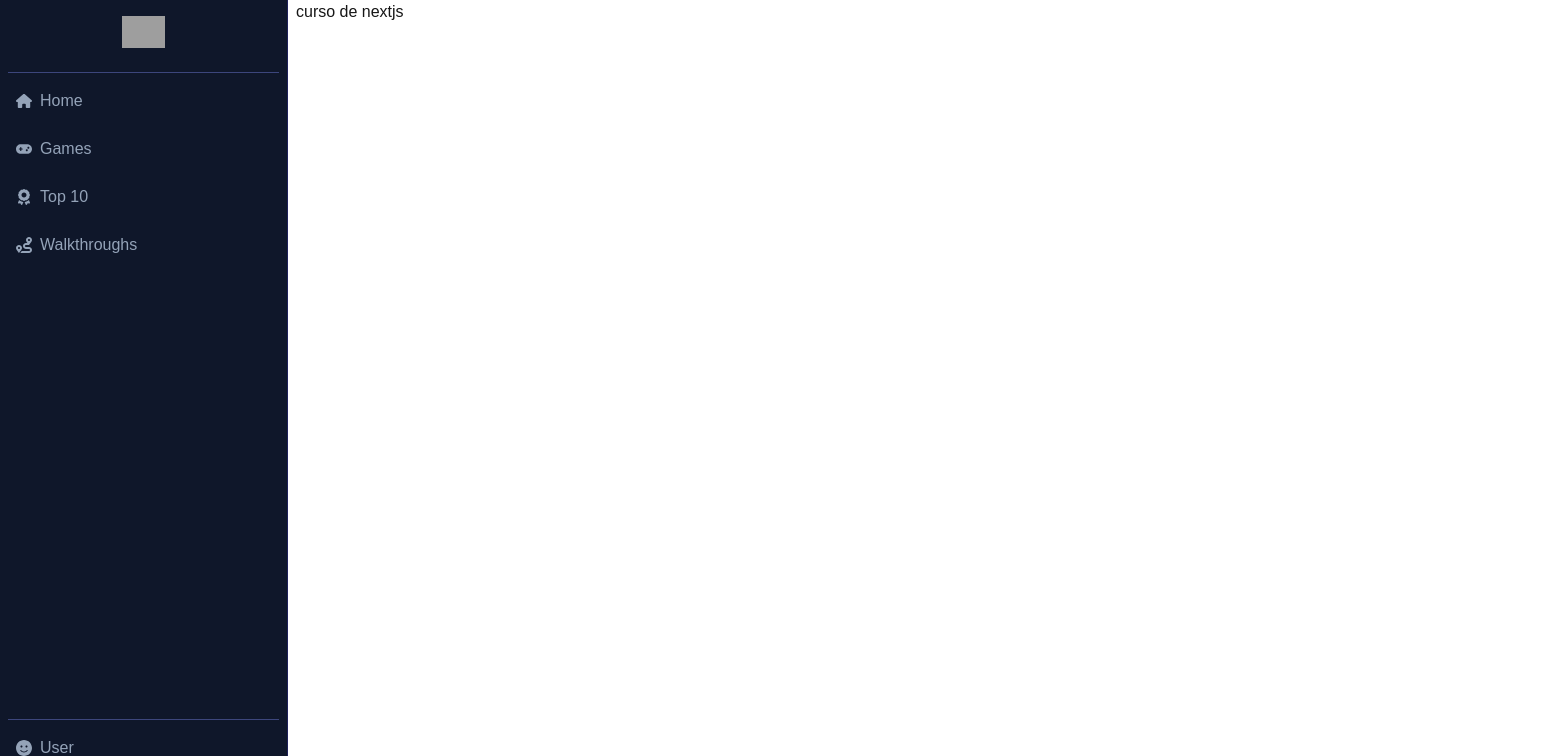
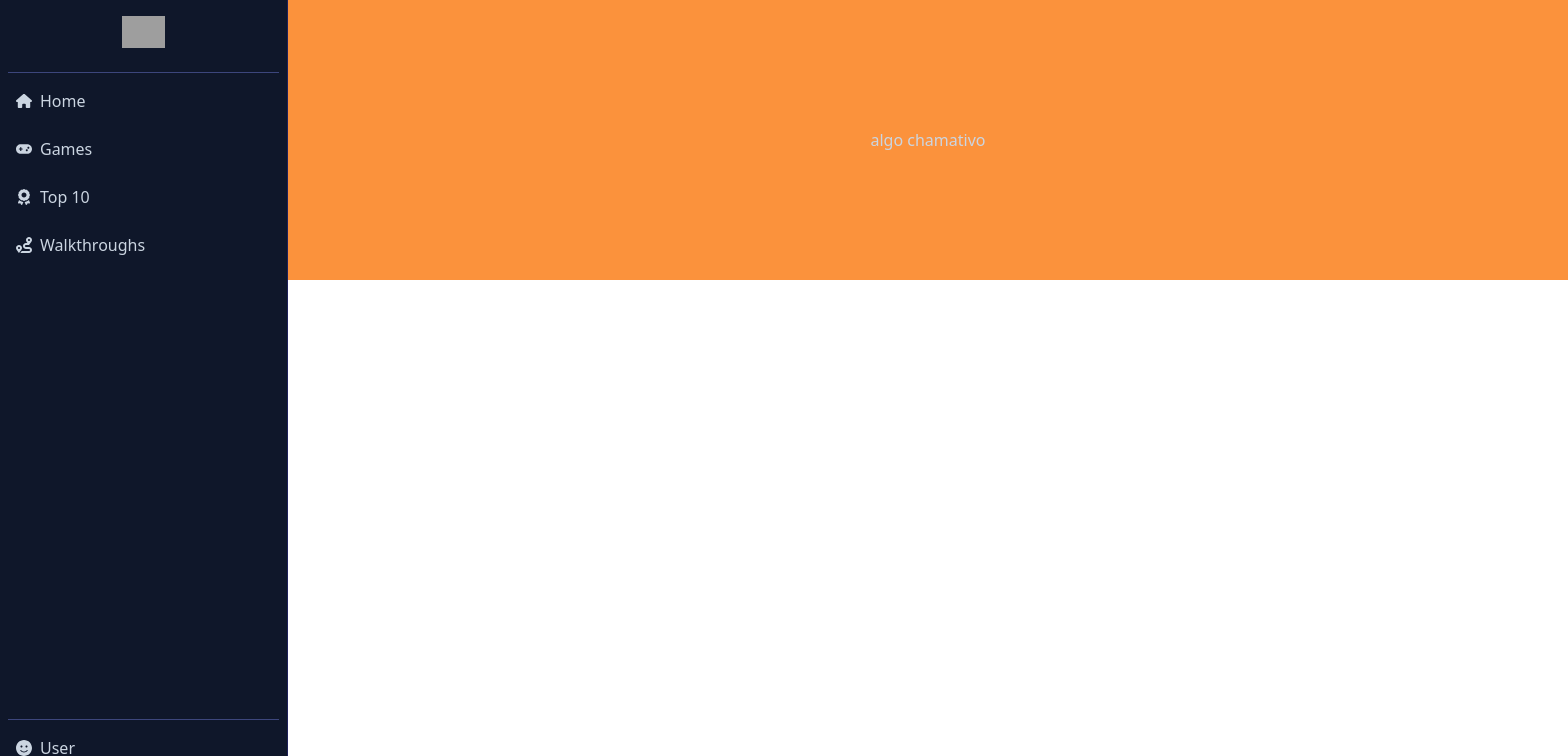
Before and after one commit to Marcelllombm/nextjsGame, a Next.js app: page / in a window 1280 px wide. Shown: the top 756 px of the page, 1568 px wide, since content can reach past the window. Built offline with nearby package versions, Linux system fonts and the light colour scheme; grey boxes are pictures that could not be loaded.

Commit message:
feat: added custom color slate-890

```diff
--- a/next.config.mjs
+++ b/next.config.mjs
@@ -3,7 +3,6 @@ const nextConfig = {
     images: {
         remotePatterns: [
           {
-
             hostname: 'emersonbroga.com',
           },
         ],
--- a/src/app/globals.css
+++ b/src/app/globals.css
@@ -2,26 +2,14 @@
 @tailwind components;
 @tailwind utilities;
 
-:root {
-  --background: #ffffff;
-  --foreground: #171717;
-}
-
-@media (prefers-color-scheme: dark) {
+@layer base {
   :root {
-    --background: #0a0a0a;
-    --foreground: #ededed;
+    --color-slate-890: 24 31 48;
   }
 }
 
-body {
-  color: var(--foreground);
-  background: var(--background);
-  font-family: Arial, Helvetica, sans-serif;
-}
-
-@layer utilities {
-  .text-balance {
-    text-wrap: balance;
+@layer components {
+  .flex-center {
+    @apply flex justify-center items-center;
   }
 }
--- a/src/app/layout.tsx
+++ b/src/app/layout.tsx
@@ -1,7 +1,8 @@
+import { NavBar } from "@/components";
+import { cn } from "@/helpers/cn";
 import type { Metadata } from "next";
 import localFont from "next/font/local";
 import "./globals.css";
-import { NavBar } from "@/components";
 
 const geistSans = localFont({
   src: "./fonts/GeistVF.woff",
@@ -26,7 +27,7 @@ export default function RootLayout({
 }>) {
   return (
     <html lang="en">
-      <body className={`${geistSans.variable} ${geistMono.variable} antialiased flex gap-2`} >
+      <body className={ cn("antialiased slate-890  text-slate-300 ",geistSans.variable,geistMono.variable)} >
         <NavBar/>
         {children}
       </body>
--- a/src/app/page.tsx
+++ b/src/app/page.tsx
@@ -1,7 +1,10 @@
-import Image from "next/image";
 
 export default function Home() {
   return (
-   <h1>curso de nextjs</h1>
+    <div className="ml-72">
+      <div className="w-screen h-[35vh] bg-orange-400 flex-center">
+        <p>algo chamativo</p>
+      </div>
+   </div>
   );
 }
--- a/src/components/NavBar/NavBar.tsx
+++ b/src/components/NavBar/NavBar.tsx
@@ -1,15 +1,15 @@
 import { FaceHappyIcon, GamePadIcon, HomeIcon, PriceIcon, RouteIcon } from "@/components"
 import { cn } from "@/helpers/cn"
-import React from "react"
-import { NavBarProps } from "./types"
+import Image from "next/image"
 import { NavBarList } from "./NavBarList"
 import { NavBarListItemLink } from "./NavBarListItemLink"
-import Image from "next/image"
+import { NavBarProps } from "./types"
 
 
 export  const NavBar = ({className, ...props}:NavBarProps)=>{
     return (
-        <nav className={cn("flex h-screen flex-col  bg-slate-900 border-r border-indigo-400/20 text-slate-400 hover:border-indigo-800/40 w-72 p-2",className)}
+        <nav className={cn(
+          "fixed top-0 left-0 flex h-screen flex-col  bg-slate-900 border-r border-indigo-400/20 text-slate-300 hover:border-indigo-800/40 w-72 p-2",className)}
         {...props}
         >
           <div className="flex items-center justify-center">
--- a/tailwind.config.ts
+++ b/tailwind.config.ts
@@ -9,8 +9,7 @@ const config: Config = {
   theme: {
     extend: {
       colors: {
-        background: "var(--background)",
-        foreground: "var(--foreground)",
+       'slate-890': 'rgb(var(--color-slate-890) / <alpha-value>)'
       },
     },
   },
```
